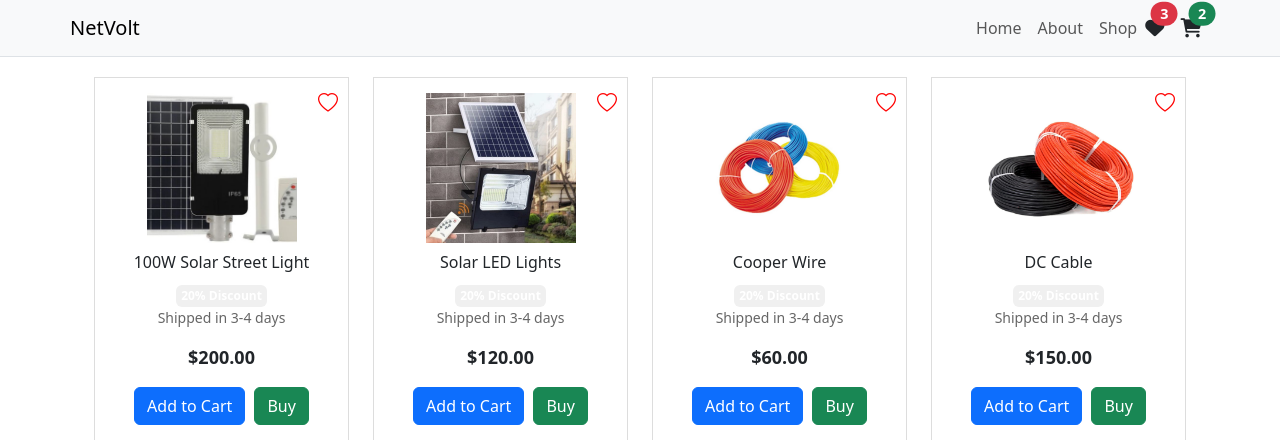
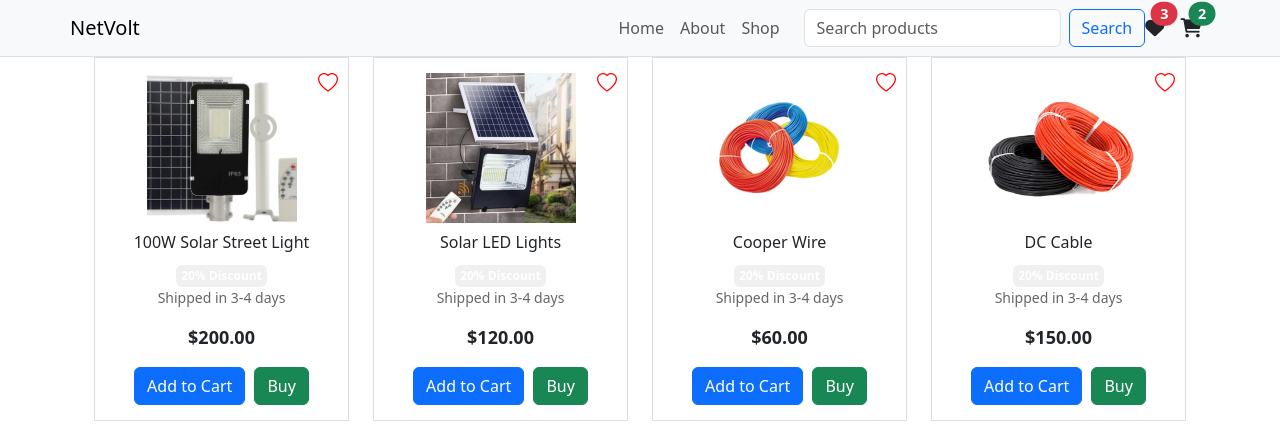
Before and after one commit to awais4442202/Ali-Web, a Django app: page /products/ in a window 1280 px wide. Shown: the top 440 px of the page. Run offline with Django 5.2, Linux system fonts and the light colour scheme; data comes from the database, SQL or seed files in the repository.

Commit message:
Add files via upload

```diff
--- a/My_App/models.py
+++ b/My_App/models.py
@@ -5,13 +5,26 @@ from django import forms
 
 
 class Product(models.Model):
+    name = models.CharField(max_length=100)
+    description = models.TextField()
+    price = models.DecimalField(max_digits=10, decimal_places=2)
+    image = models.ImageField(upload_to='products/')  # Requires `Pillow` for image uploads
+    seller = models.CharField(max_length=100, default="Nearest Seller")
+    shipping_time = models.CharField(max_length=50, default="3-4 days")
+
+    def __str__(self):
+        return self.name
+
+
+class Product(models.Model):
     name = models.CharField(max_length=255)
     description = models.TextField()
-    price = models.DecimalField(max_digits=10, decimal_places=2)
+    price = models.DecimalField(max_digits=10, decimal_places=2)  # Actual price
+    discount_price = models.DecimalField(max_digits=10, decimal_places=2, null=True, blank=True)  # Discount price
     image = models.ImageField(upload_to='products/')
     seller = models.CharField(max_length=255, null=True, blank=True)
-    shipping_time = models.IntegerField(null=True, blank=True)  # Example field
-    views = models.IntegerField(default=0)  # New field for tracking views
+    shipping_time = models.CharField(max_length=50, default="3-4 days")
+    views = models.IntegerField(default=0)
 
     def __str__(self):
         return self.name
--- a/My_App/templates/base.html
+++ b/My_App/templates/base.html
@@ -57,9 +57,17 @@
                         <a class="nav-link" href="/products/">Shop</a>
                     </li>
                 </ul>
+
+                <!-- Search Form -->
+                <form class="d-flex ms-lg-3" method="get" action="/search/">
+                    <input class="form-control me-2" type="search" name="q" placeholder="Search products" aria-label="Search">
+                    <button class="btn btn-outline-primary" type="submit">Search</button>
+                </form>
             </div>
         </nav>
     </header>
+
+
 
 
     <!-- Main Content -->
--- a/My_App/templates/products.html
+++ b/My_App/templates/products.html
@@ -3,12 +3,9 @@
 
 {% block content %}
 <div class="container">
-  <!-- Success/Error Message Container -->
-  <div id="message-container" style="margin-bottom: 20px;"></div>
-
   <div class="row">
     {% for product in products %}
-    <div class="col-md-3 mb-4"> <!-- Each product card takes 1/4 of the row -->
+    <div class="col-md-3 mb-4">
       <div class="product-card" style="border: 1px solid #ddd; padding: 15px; text-align: center; position: relative;">
 
         <!-- Wishlist Icon -->
@@ -27,12 +24,23 @@
           <h5 style="font-size: 16px; margin: 10px 0;">{{ product.name }}</h5>
           <span class="badge" style="background-color: #f0f0f0; padding: 5px;">{{ product.seller }}</span>
           <p style="font-size: 14px; color: #666;">Shipped in {{ product.shipping_time }}</p>
+
+          <!-- Price Section -->
+          {% if product.discount_price %}
+          <p class="price" style="font-size: 18px; font-weight: bold; color: red;">
+            ${{ product.discount_price }}
+            <span style="text-decoration: line-through; font-size: 14px; color: #666;">
+              ${{ product.price }}
+            </span>
+          </p>
+          {% else %}
           <p class="price" style="font-size: 18px; font-weight: bold;">${{ product.price }}</p>
+          {% endif %}
 
           <!-- Add to Cart and Buy Buttons -->
           <a href="javascript:void(0);" onclick="addToCart('{{ product.id }}');" class="btn btn-primary btn-cart"
              style="margin-right: 5px;">Add to Cart</a>
-             <a href="{% url 'buy_page' product.id %}" class="btn btn-success btn-buy">Buy</a>
+          <a href="{% url 'buy_page' product.id %}" class="btn btn-success btn-buy">Buy</a>
         </div>
       </div>
     </div>
@@ -45,6 +53,7 @@
     {% endfor %}
   </div>
 </div>
+
 
 <!-- JavaScript for AJAX -->
 <script>
--- a/My_App/urls.py
+++ b/My_App/urls.py
@@ -16,5 +16,6 @@ urlpatterns = [
     path('product/<int:product_id>/', views.product_detail, name='product_detail'),
     path('contact/', views.contact_page, name='contact'),
     path('about/', views.about, name='about'),
+    path('search/', views.search, name='search')
 
 ]
--- a/My_App/views.py
+++ b/My_App/views.py
@@ -6,6 +6,15 @@ from django.http import JsonResponse
 from .forms import DeliveryForm
 from django.contrib import messages
 from .forms import ContactForm
+from django.db.models import Q  # For complex queries
+
+def search(request):
+    query = request.GET.get('q', '')  # Get the search query from the request
+    results = Product.objects.filter(
+        Q(name__icontains=query) | Q(description__icontains=query)
+    ) if query else []  # Search in name and description
+
+    return render(request, 'search_results.html', {'query': query, 'results': results})
 
 
 def remove_from_cart_ajax(request, product_id):
```
Also changed, not shown: My_App/templates/search_results.html (added, +28 -0 lines), My_App/migrations/0006_product_discount_price.py (added), My_App/migrations/0007_alter_product_shipping_time.py (added).
